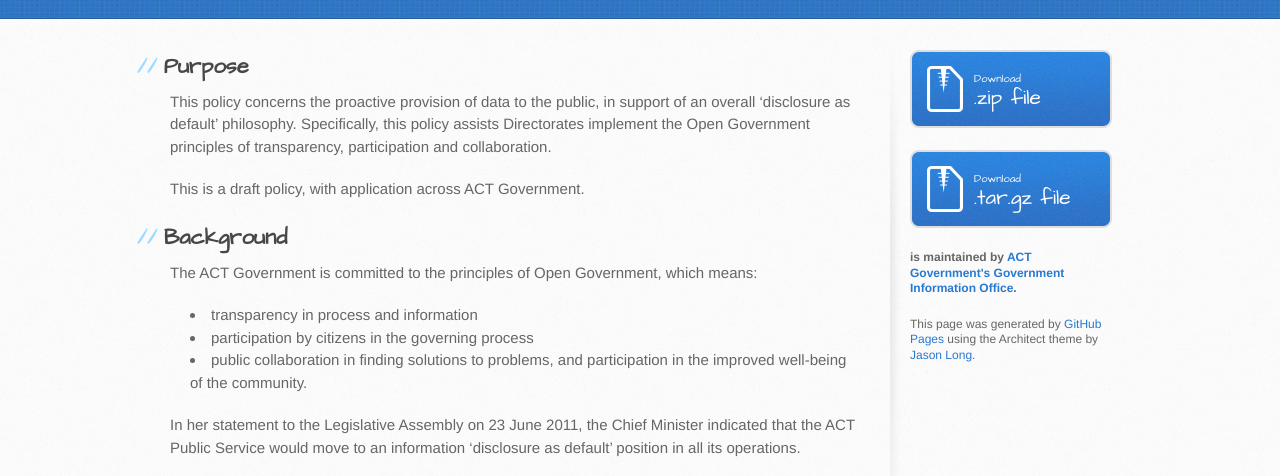
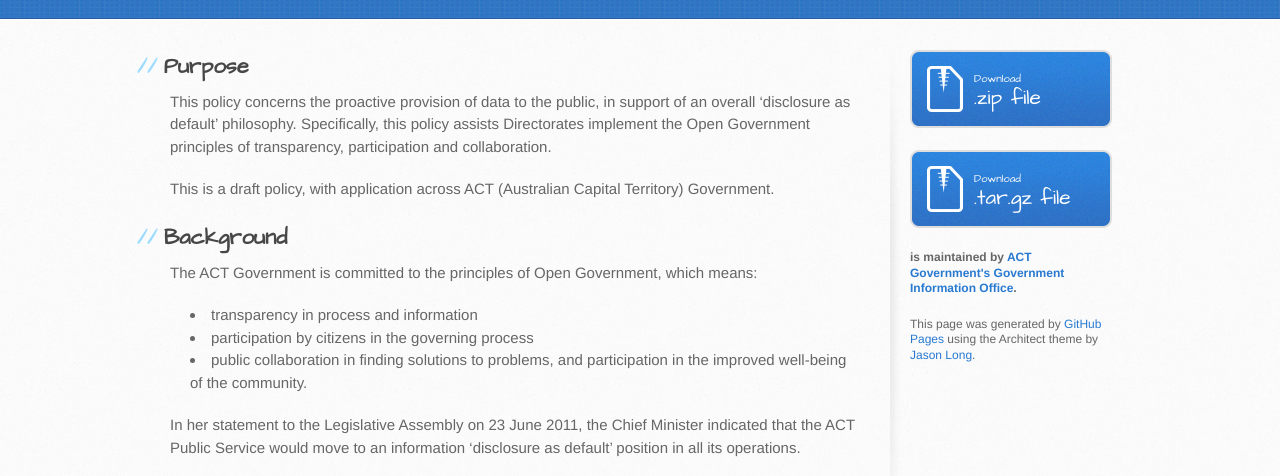
Before and after one commit to gbinal/opendatapolicy, a plain HTML site: page index.html in a window 1280 px wide. Shown: the part 288-764 px from the top of the page. Drawn offline with Linux system fonts and the light colour scheme; a web font is replaced by a local one.

Commit message:
Added full term for ACT acronym
I happened to know what ACT was but for others arriving at the site, it may be confusing.

```diff
--- a/index.html
+++ b/index.html
@@ -32,7 +32,7 @@
         	<h2 id="purpose"><span class="octicon octicon-link">Purpose</h2>
 			<p>This policy concerns the proactive provision of data to the public, in support of an overall &#8216;disclosure as default&#8217; philosophy. Specifically, this policy assists Directorates implement the Open Government principles of transparency, participation and collaboration.</p>
 
-			<p><strong>This is a draft policy, with application across ACT Government.</strong></p>
+			<p><strong>This is a draft policy, with application across ACT (Australian Capital Territory) Government.</strong></p>
 
 			<h2 id="background"><span class="octicon octicon-link">Background</h2>
 			<p>The ACT Government is committed to the principles of Open Government, which means:</p>
```
